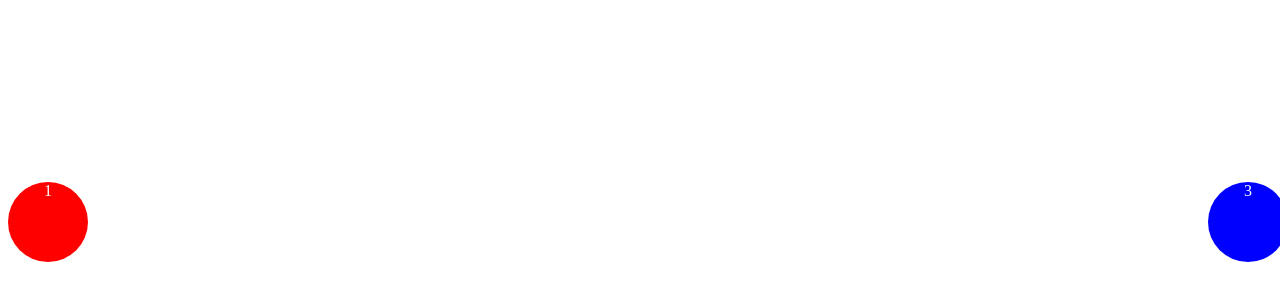
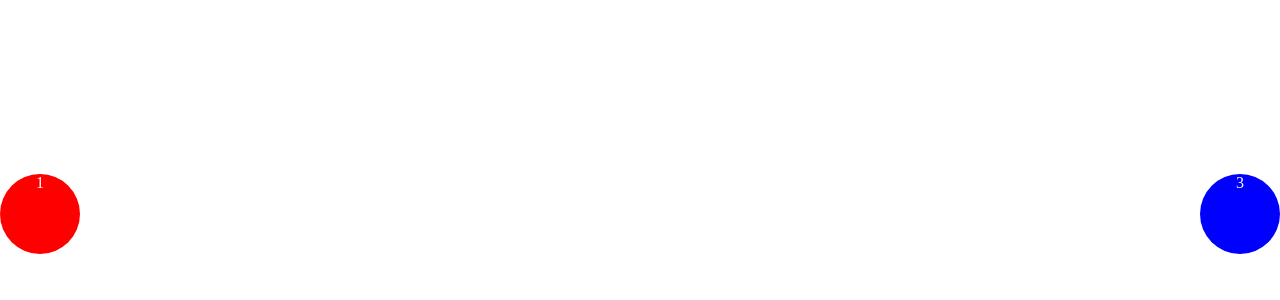
Before and after one commit to dionei-silva/exercicio1, a plain HTML site: page index.html in a window 1280 px wide. Shown: the part 186-486 px from the top of the page. Drawn offline with Linux system fonts and the light colour scheme.

Commit message:
exercicio3 ok

```diff
--- a/style.css
+++ b/style.css
@@ -1,3 +1,7 @@
+* {
+  margin: 0px !important;
+  padding: 0px !important;
+}
 body {
   display: flex;
   height: 100vh;
```
Also changed, not shown: index.html (indentation only). Lines whose indentation alone changed are shown as unchanged.
